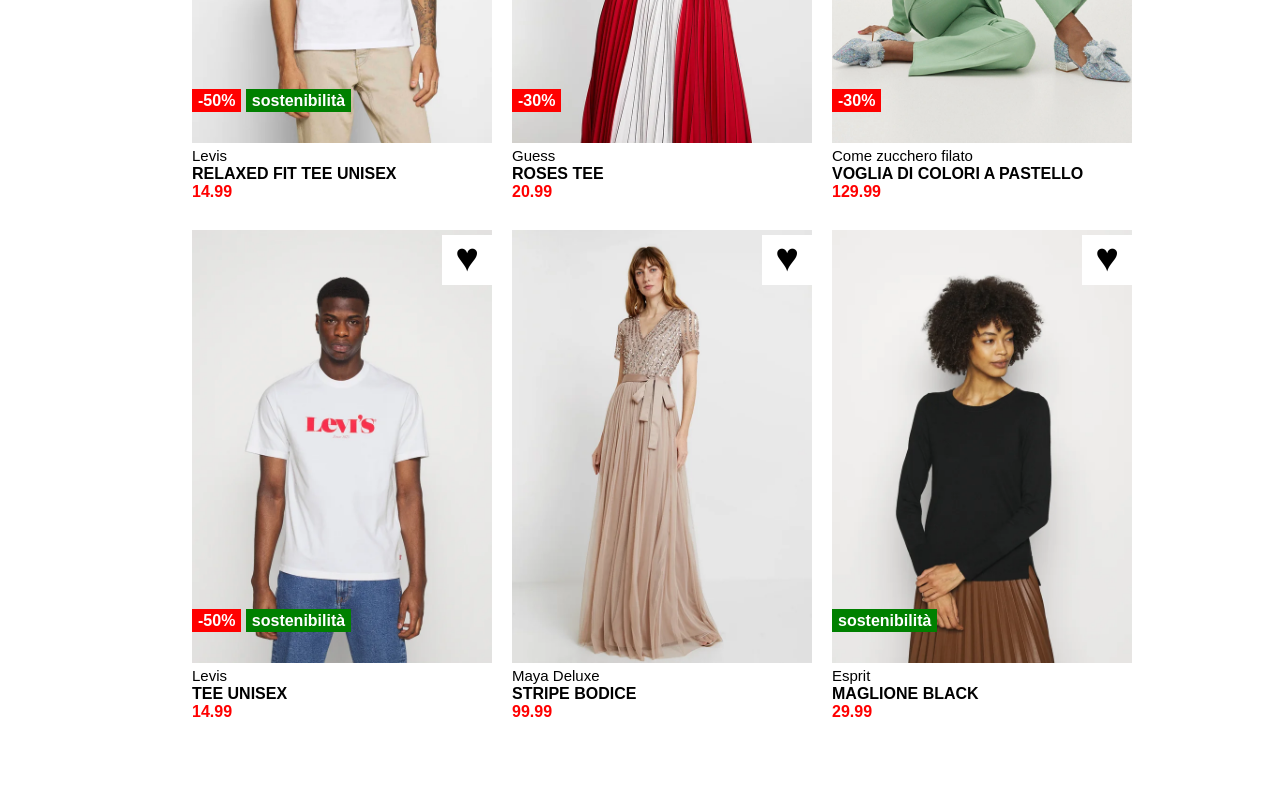
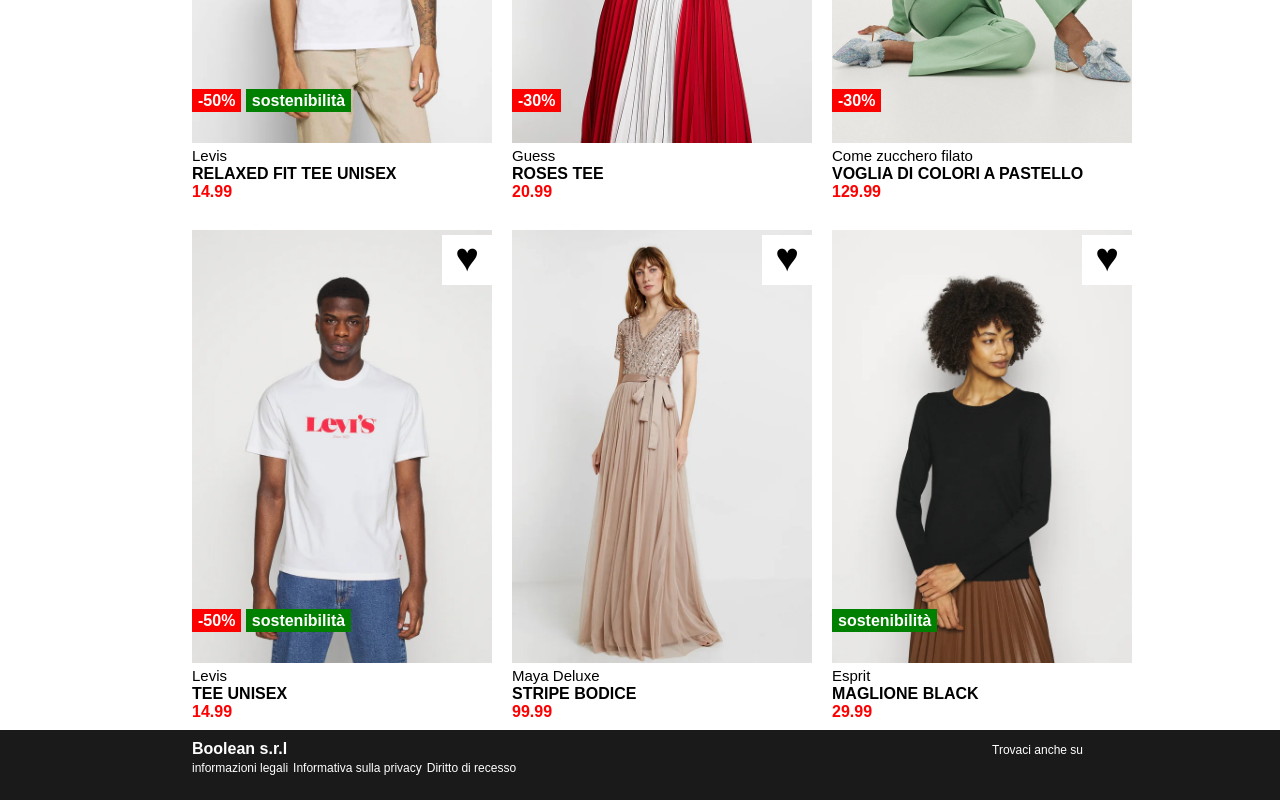
Before and after one commit to DomenicoLucarelli/html-css-boolando, a plain HTML site: page index.html in a window 1280 px wide. Shown: the part 370-1170 px from the top of the page. Before the commit the page ends 1100 px from the top, so only its background shows below. Drawn offline with Linux system fonts and the light colour scheme.

Commit message:
feat: footer element added

```diff
--- a/index.html
+++ b/index.html
@@ -181,7 +181,13 @@
 
     <footer>
         <div class="footer-container">
-
+            <div class="f-left">
+                <span class="ft1">Boolean s.r.l</span><br>
+                <span class="ft2">informazioni legali</span><span class="ft2">Informativa sulla privacy</span><span class="ft2">Diritto di recesso</span>
+            </div>
+            <div class="f-right">
+                <span class="ft2">Trovaci anche su</span>
+            </div>
         </div>
     </footer>
 
--- a/style.css
+++ b/style.css
@@ -58,7 +58,7 @@ nav{
 
 .container{
     width: 70%;
-    height: 800px;
+    min-height: 800px;
     margin: auto;
 
     /* background-color: rgba(255, 0, 0, 0.445); */
@@ -114,7 +114,10 @@ nav{
     top: 5px;
     right: 0;
 }
-
+.heart:hover{
+    color: red;
+    cursor: pointer;
+}
 .info{
     position: absolute;
     left: 0;
@@ -150,10 +153,29 @@ nav{
     color: red;
     font-weight: bold;
 }
-
+footer{
+    background-color: #1a1a1a;
+    height: 70px;
+}
 .footer-container{
     width: 70%;
     height: 100%;
     margin: auto;
 
+    padding-top: 10px;
+
+    display: flex;
+    justify-content: space-between;
+    /* background-color: rgba(255, 0, 0, 0.349); */
 }
+
+.ft1{
+    font-weight: bold;
+    color: white;
+}
+
+.ft2{
+    font-size: 12px;
+    color: white;
+    padding-right: 5px;
+}
```
